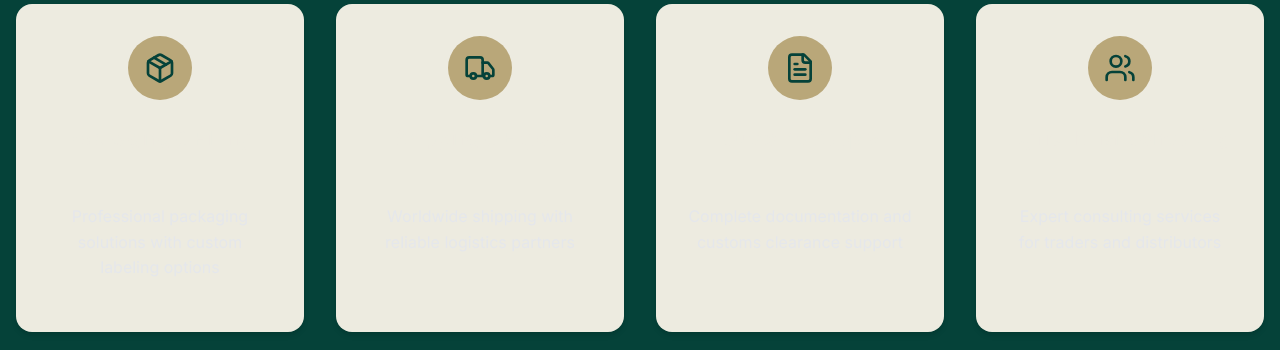
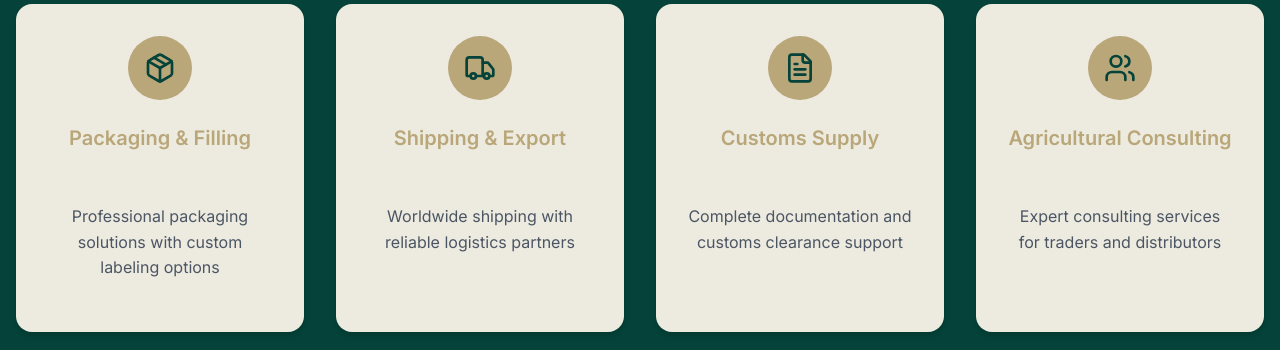
Before and after one commit to RamaTay/alshmaly, a React (Vite) app: page / in a window 1280 px wide. Shown: the part 2120-2470 px from the top of the page. Built offline with nearby package versions, Linux system fonts and the light colour scheme; no server answers; the database is empty.

Commit message:
Updated ServicesSection.tsx

```diff
--- a/src/components/Home/ServicesSection.tsx
+++ b/src/components/Home/ServicesSection.tsx
@@ -44,11 +44,11 @@ const ServicesSection = () => {
                 <div className="w-16 h-16 bg-[#b9a779] text-[#054239] rounded-full flex items-center justify-center mx-auto mb-6 group-hover:bg- [#edebe0] group-hover:text-[#054239] transition-all duration-300">
                   <service.icon size={32} />
                 </div>
-                <h3 className="text-xl font-semibold text-[#edebe0] mb-4 group-hover:text-[#054239] transition-colors duration-300 min-h-[64px]">
+                <h3 className="text-xl font-semibold text-[#b9a779] mb-4 group-hover:text-[#054239] transition-colors duration-300 min-h-[64px]">
                   {service.title}
                 </h3>
               </div>
-              <p className="text-gray-200 group-hover:text-gray-600 transition-colors duration-300 min-h-[96px]">
+              <p className="text-gray-600 group-hover:text-gray-600 transition-colors duration-300 min-h-[96px]">
                 {service.description}
               </p>
             </div>
```
